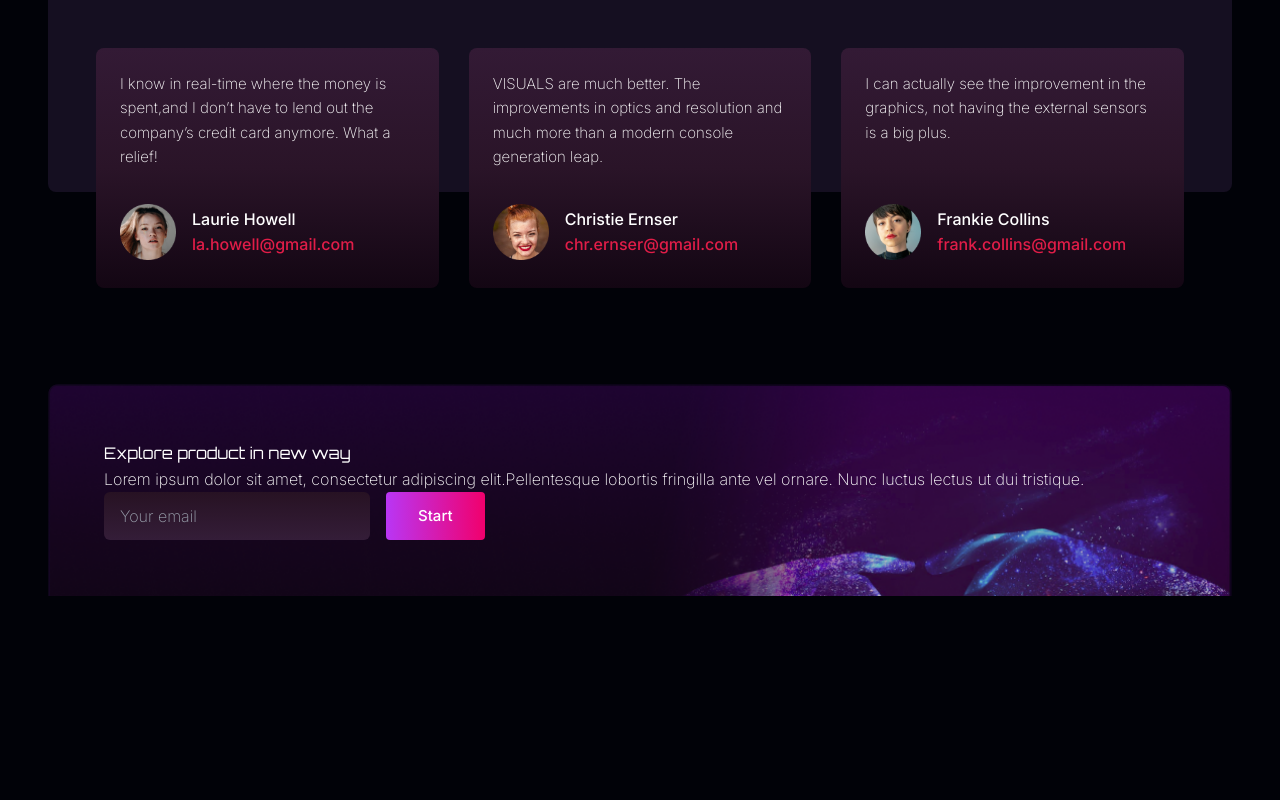
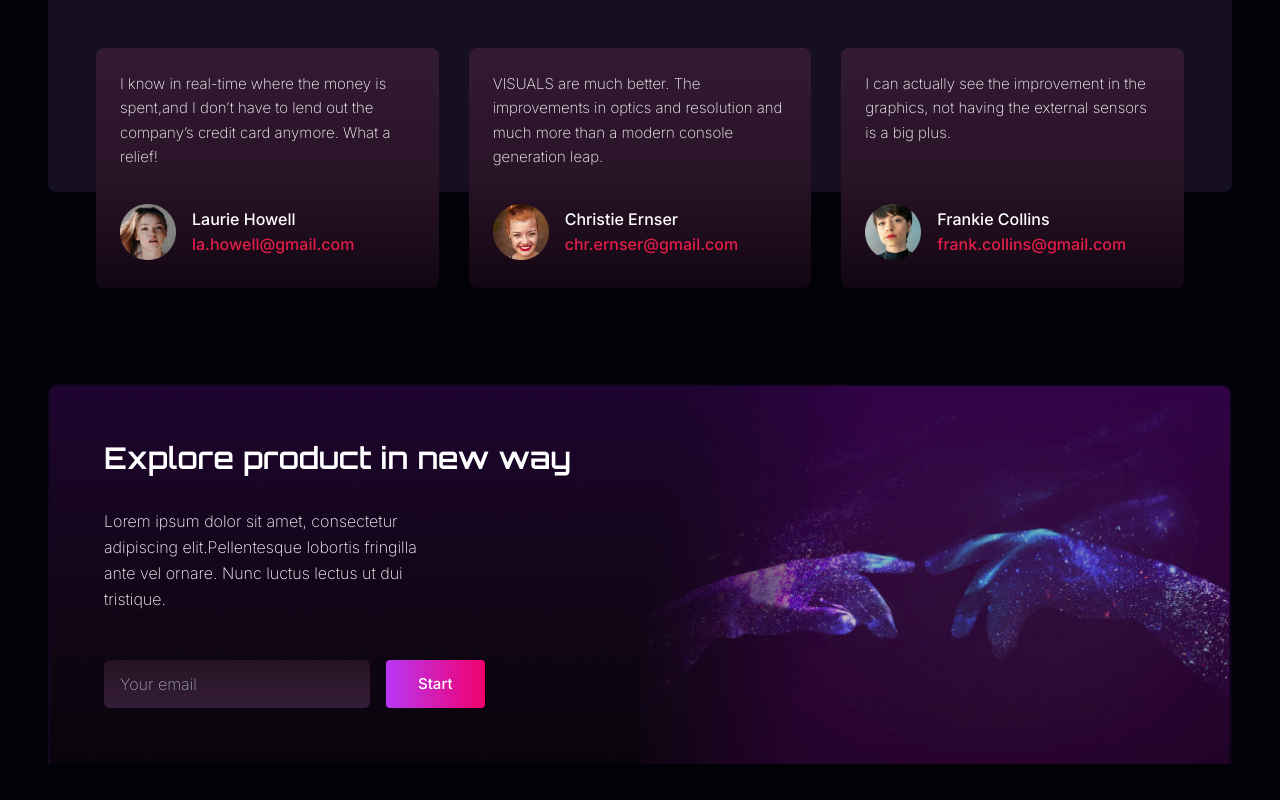
Before and after one commit to Ahmedelsayedd01/VR-Website, a React (Create React App) app: page / in a window 1280 px wide. Shown: the part 3075-3875 px from the top of the page. Built offline with nearby package versions, Linux system fonts and the light colour scheme; the HTML template or start-up script is replaced by a standard one.

Commit message:
New Update

```diff
--- a/src/components/Explore.js
+++ b/src/components/Explore.js
@@ -7,8 +7,8 @@ const Explore = () => {
         <div className="h-full bg-explore bg-no-repeat
         bg-cover p-14 flex flex-col items-start
         justify-center">
-          <h3>Explore product in new way</h3>
-          <p>
+          <h3 className="text-3xl font-semibold mb-8">Explore product in new way</h3>
+          <p className="max-w-xs mb-12">
             Lorem ipsum dolor sit amet, consectetur adipiscing elit.Pellentesque
             lobortis fringilla ante vel ornare. Nunc luctus lectus ut dui
             tristique.
```
